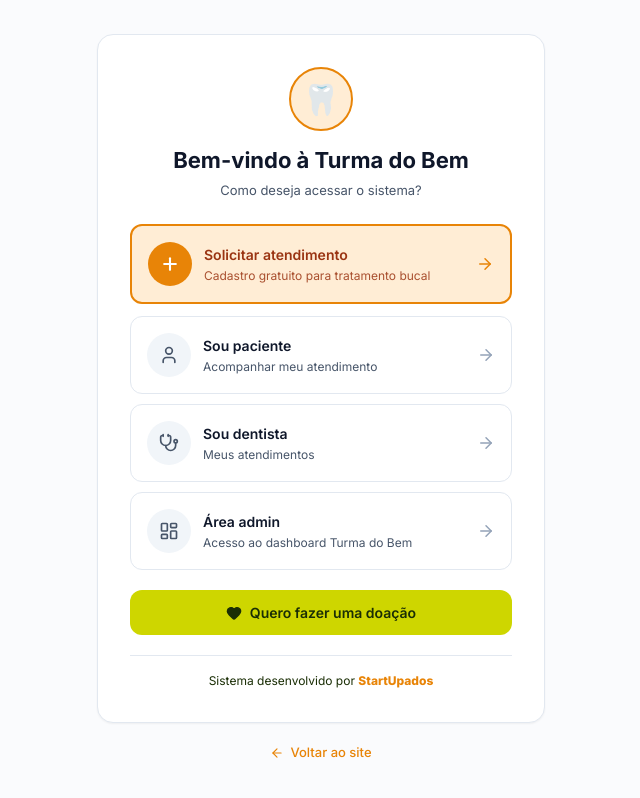
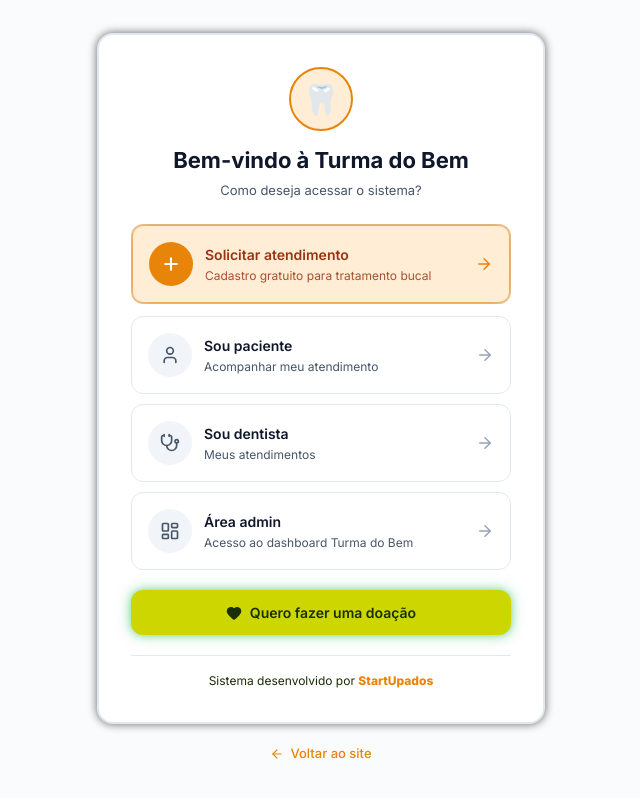
Before and after one commit to Start-Upados/Front_TdB, a React (Vite) app: page /login in a window 1280 px wide. Shown: the whole page, without its empty margins (319-959 px from the left). Built offline with nearby package versions, Linux system fonts and the light colour scheme; no server answers; a web font is replaced by a local one.

Commit message:
efeito neon login

```diff
--- a/src/App.css
+++ b/src/App.css
@@ -81,3 +81,58 @@
   ::-webkit-scrollbar-thumb { background: rgb(var(--line-strong) / 0.7); border-radius: 4px; }
   ::-webkit-scrollbar-thumb:hover { background: rgb(var(--muted) / 0.6); }
 }
+
+
+@keyframes glow {
+  0% {
+    box-shadow: 0 0 5px gray;
+  }
+  50% {
+    box-shadow:
+      0 0 15px gray,
+      0 0 25px gray;
+  }
+  100% {
+    box-shadow: 0 0 5px gray;
+  }
+}
+
+.glow-border {
+  animation: glow 7s infinite ease-in-out;
+}
+
+@keyframes orangeGlow {
+  0%,100% {
+    box-shadow:
+      0 0 8px rgba(250, 137, 0, 0.943),
+      0 0 16px rgba(144, 81, 5, 0.726);
+  }
+
+  50% {
+    box-shadow:
+      0 0 18px rgba(245, 135, 0, 0.952),
+      0 0 35px rgba(180, 103, 8, 0.45);
+  }
+}
+
+.animate-orange-glow {
+  animation: orangeGlow 5s ease-in-out infinite;
+}
+
+@keyframes greenGlow {
+  0%,100% {
+    box-shadow:
+      0 0 8px rgba(34,197,94,.5),
+      0 0 16px rgba(34,197,94,.25);
+  }
+
+  50% {
+    box-shadow:
+      0 0 18px rgba(3, 58, 30, 0.9),
+      0 0 35px rgba(49, 127, 78, 0.45);
+  }
+}
+
+.animate-green-glow {
+  animation: greenGlow 6s ease-in-out infinite;
+}
--- a/src/Pages/Login/Login.tsx
+++ b/src/Pages/Login/Login.tsx
@@ -53,7 +53,7 @@
 
   return (
     <div className="w-full max-w-md">
-      <div className="bg-white border border-[#E2E8F0] rounded-2xl p-6 sm:p-8 shadow-sm">
+      <div className="bg-white glow-border border-2 border-gray rounded-2xl p-6 sm:p-8 shadow-sm ">
 
         {/* Branding */}
         <div className="text-center mb-6">
@@ -65,19 +65,39 @@
         </div>
 
         {/* Ação principal */}
+        <div className="relative rounded-xl overflow-hidden p-[2px] mb-3">
+
+          {/* Borda animada
+          <div className="absolute inset-0 animate-border-spin">
+            <div className="w-full h-full scale-[3] bg-gradient-to-r from-orange-500 via-yellow-300 via-orange-400 to-orange-600" />
+          </div> */}
+
+          {/* Conteúdo */}
           <button
             onClick={() => navigate('/solicitar-atendimento')}
-          className="flex items-center gap-3 w-full p-4 mb-3 rounded-xl bg-[#FFEDD5] border-2 border-[#E88407] hover:bg-[#FED7AA] transition-all duration-200 cursor-pointer text-left"
+            className="relative z-10 flex items-center gap-3 w-full p-4 rounded-[10px] bg-[#FFEDD5] hover:bg-[#FED7AA] transition-all duration-200 cursor-pointer text-left animate-orange-glow"
           >
             <div className="w-11 h-11 rounded-full bg-[#E88407] flex items-center justify-center shrink-0">
               <Plus size={20} className="text-white" strokeWidth={2.5} />
             </div>
-          <div className="flex-1 min-w-0">
-            <p className="font-semibold text-[#9A3412] text-[14px]">Solicitar atendimento</p>
-            <p className="text-[#9A3412]/85 text-[12px] mt-0.5">Cadastro gratuito para tratamento bucal</p>
+
+            <div className="flex-1 min-w-0 ">
+              <p className="font-semibold text-[#9A3412] text-[14px]">
+                Solicitar atendimento
+              </p>
+
+              <p className="text-[#9A3412]/85 text-[12px] mt-0.5">
+                Cadastro gratuito para tratamento bucal
+              </p>
             </div>
-          <ArrowRight size={18} className="text-[#E88407] shrink-0" />
+
+            <ArrowRight
+              size={18}
+              className="text-[#E88407] shrink-0 group-hover:translate-x-1 transition-transform"
+            />
           </button>
+
+        </div>
 
         {/* Opções — 3 botões em coluna */}
         <div className="flex flex-col gap-2.5 mb-5">
@@ -102,7 +122,7 @@
         {/* Doação — destaque com lime TdB */}
         <button
           onClick={() => window.open('https://paybox.doare.org/paybox?payboxId=83fed202-df0f-4665-9c74-688a834028d4', '_blank')}
-          className="w-full bg-[#CED600] text-[#1A2E05] font-semibold py-3 rounded-xl hover:bg-[#B5BC00] hover:-translate-y-0.5 transition-all duration-200 cursor-pointer border-none text-[14px] flex items-center justify-center gap-2"
+          className="w-full bg-[#CED600] text-[#1A2E05] font-semibold py-3 rounded-xl hover:bg-[#B5BC00] hover:-translate-y-0.5 transition-all duration-200 cursor-pointer border-none text-[14px] flex items-center justify-center gap-2 animate-green-glow"
         >
           <Heart size={16} fill="#1A2E05" />
           Quero fazer uma doação
```
Lines whose indentation alone changed are shown as unchanged.
